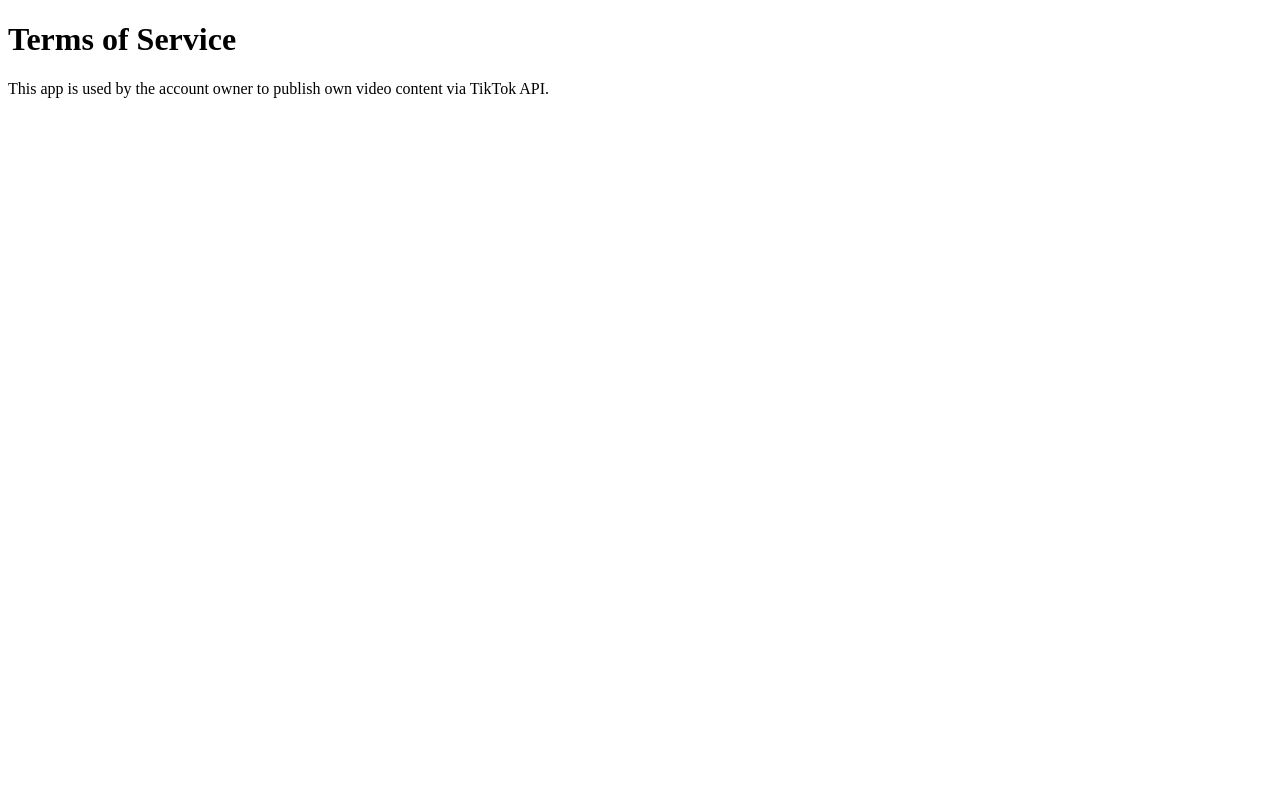
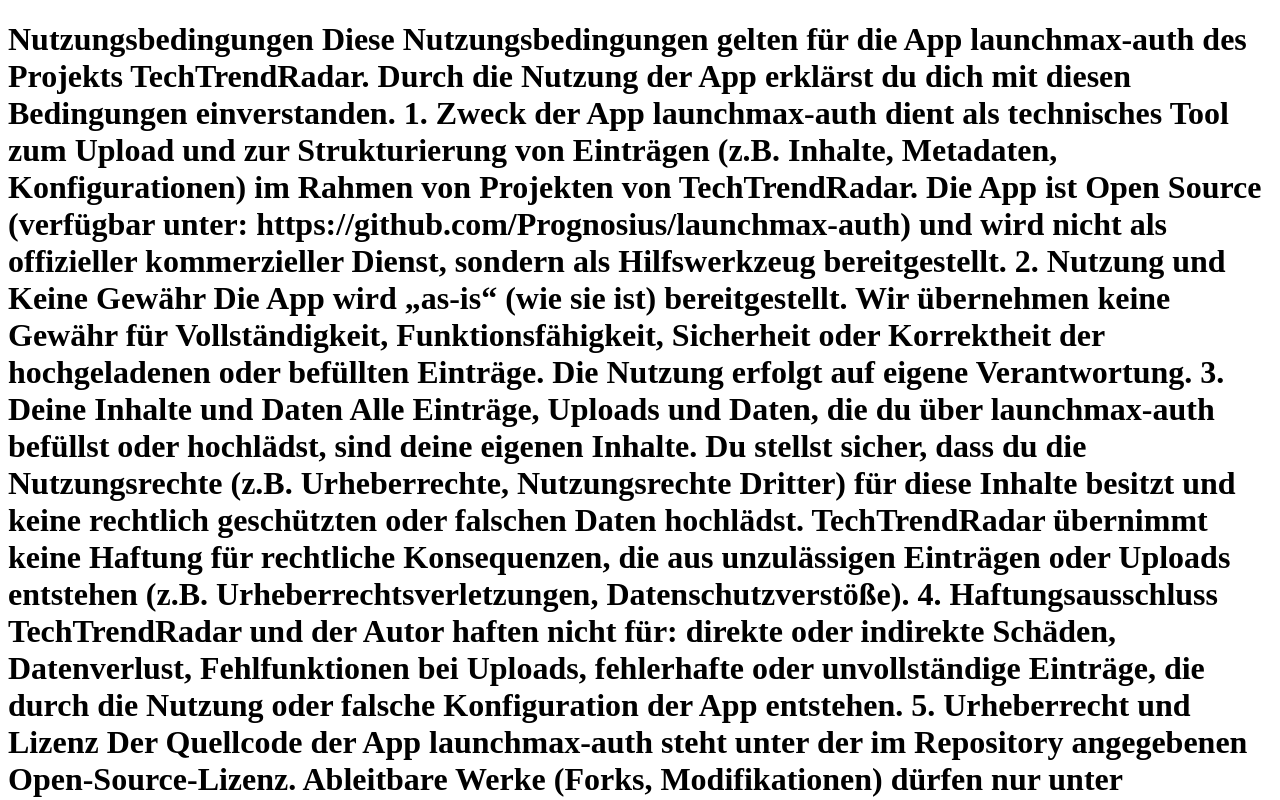
Before and after one commit to Prognosius/launchmax-auth, a plain HTML site: page terms.html in a window 1280 px wide. Shown: the top 800 px of the page. Drawn offline with Linux system fonts and the light colour scheme.

Commit message:
Update terms.html

```diff
--- a/terms.html
+++ b/terms.html
@@ -1 +1,56 @@
-<!doctype html><html><body><h1>Terms of Service</h1><p>This app is used by the account owner to publish own video content via TikTok API.</p></body></html>
+<!doctype html><html><body><h1>Nutzungsbedingungen
+Diese Nutzungsbedingungen gelten für die App launchmax-auth des Projekts TechTrendRadar. Durch die Nutzung der App erklärst du dich mit diesen Bedingungen einverstanden.
+
+1. Zweck der App
+launchmax-auth dient als technisches Tool zum Upload und zur Strukturierung von Einträgen (z.B. Inhalte, Metadaten, Konfigurationen) im Rahmen von Projekten von TechTrendRadar.
+
+Die App ist Open Source (verfügbar unter: https://github.com/Prognosius/launchmax-auth) und wird nicht als offizieller kommerzieller Dienst, sondern als Hilfswerkzeug bereitgestellt.
+
+2. Nutzung und Keine Gewähr
+Die App wird „as‑is“ (wie sie ist) bereitgestellt.
+
+Wir übernehmen keine Gewähr für Vollständigkeit, Funktionsfähigkeit, Sicherheit oder Korrektheit der hochgeladenen oder befüllten Einträge.
+
+Die Nutzung erfolgt auf eigene Verantwortung.
+
+3. Deine Inhalte und Daten
+Alle Einträge, Uploads und Daten, die du über launchmax-auth befüllst oder hochlädst, sind deine eigenen Inhalte.
+
+Du stellst sicher, dass du die Nutzungsrechte (z.B. Urheberrechte, Nutzungsrechte Dritter) für diese Inhalte besitzt und keine rechtlich geschützten oder falschen Daten hochlädst.
+
+TechTrendRadar übernimmt keine Haftung für rechtliche Konsequenzen, die aus unzulässigen Einträgen oder Uploads entstehen (z.B. Urheberrechtsverletzungen, Datenschutzverstöße).
+
+4. Haftungsausschluss
+TechTrendRadar und der Autor haften nicht für:
+
+direkte oder indirekte Schäden,
+
+Datenverlust,
+
+Fehlfunktionen bei Uploads,
+
+fehlerhafte oder unvollständige Einträge,
+die durch die Nutzung oder falsche Konfiguration der App entstehen.
+
+5. Urheberrecht und Lizenz
+Der Quellcode der App launchmax-auth steht unter der im Repository angegebenen Open‑Source‑Lizenz.
+
+Ableitbare Werke (Forks, Modifikationen) dürfen nur unter Beachtung der Lizenzbedingungen verbreitet werden.
+
+Die Nutzung der App zur Generierung oder zum Upload von Inhalten in eigenen Projekten ist nur erlaubt, wenn die jeweilige Lizenz dies zulässt und die notwendigen Hinweise (z.B. Copyright‑Nennung) beibehalten werden.
+
+6. Datenschutz
+Die App selbst speichert grundsätzlich keine personenbezogenen Daten, sofern nichts im Code oder in der Dokumentation explizit anders beschrieben ist.
+
+Wenn du die App in eigenen Projekten einsetzt, in denen personenbezogene Daten verarbeitet werden, bist du für die Einhaltung der DSGVO bzw. geltenden Datenschutzbestimmungen verantwortlich.
+
+Weitere Informationen findest du in der Datenschutzerklärung von TechTrendRadar (Link auf deiner Website/Bio).
+
+7. Änderungen der Bedingungen
+TechTrendRadar behält sich das Recht vor, diese Nutzungsbedingungen jederzeit zu aktualisieren.
+
+Die jeweils aktuelle Version ist im GitHub‑Repository oder auf der Website von TechTrendRadar einsehbar.
+
+8. Kontakt
+Bei Fragen zu diesen Nutzungsbedingungen oder zur App launchmax-auth wende dich bitte an:
+TechTrendRadar.</p></body></html>
```
